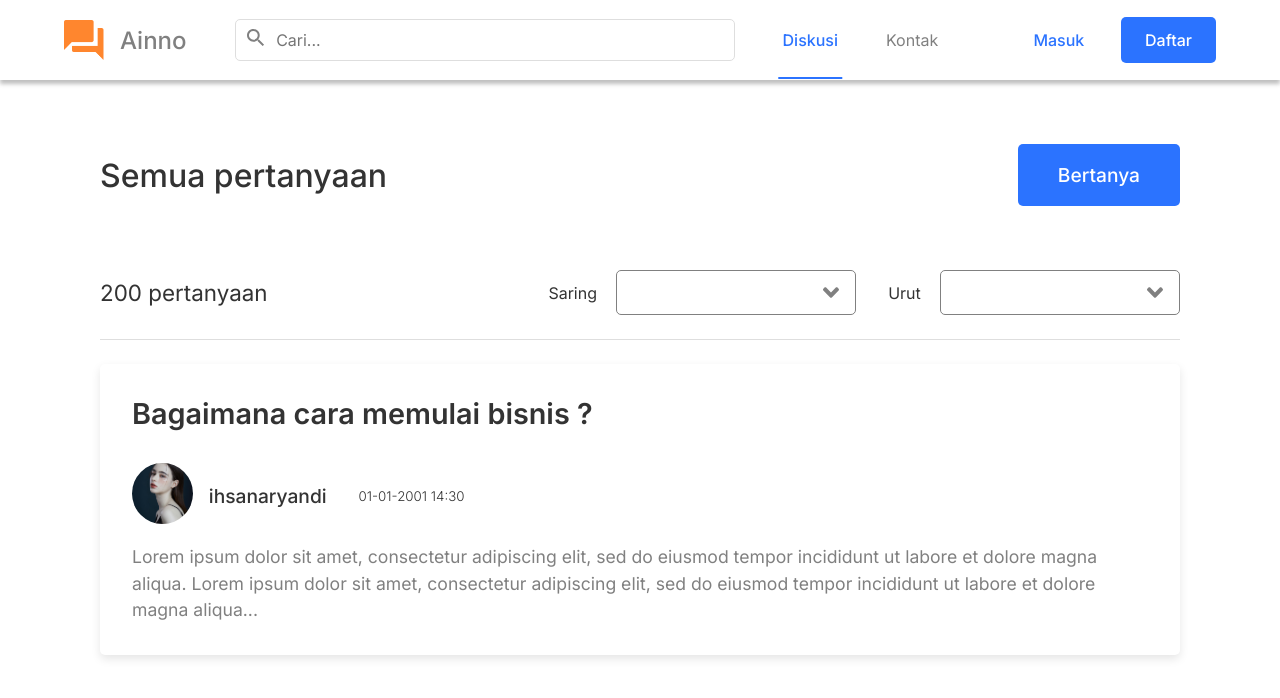
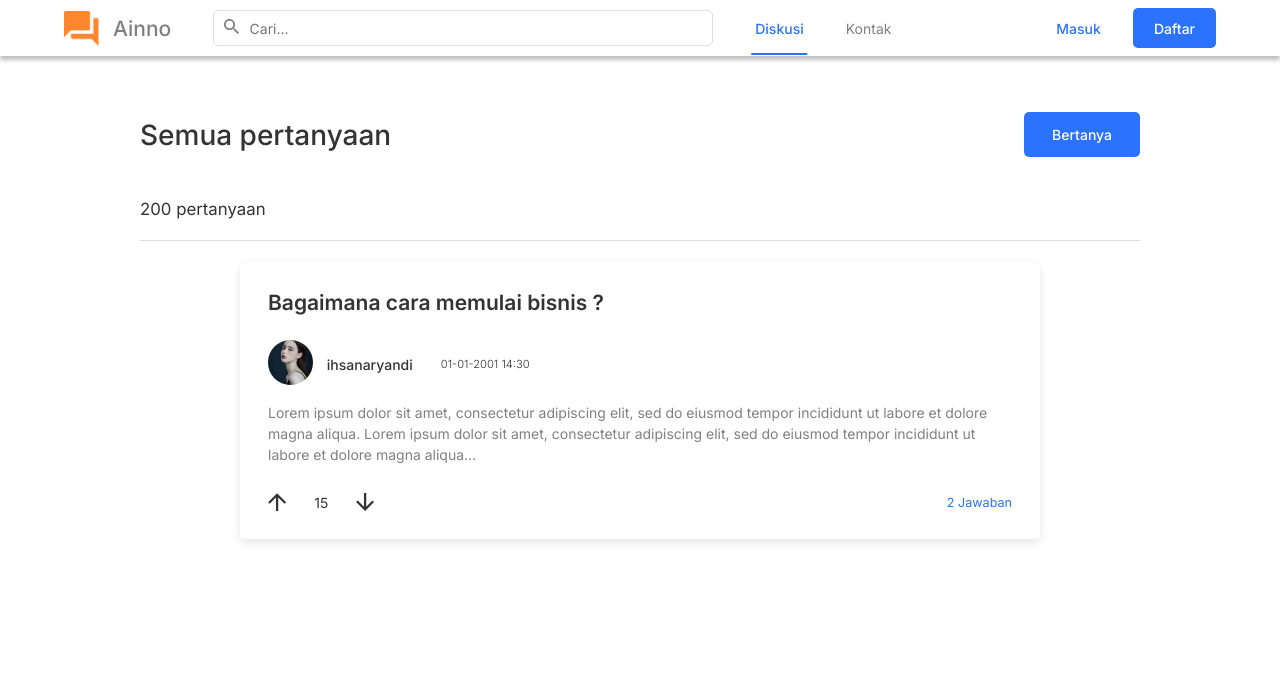
Before and after one commit to ihsan-aryandi/ainno, a React (Create React App) app: page /discuss in a window 1280 px wide. Shown: the top 698 px of the page. Built offline with nearby package versions, Linux system fonts and the light colour scheme.

Commit message:
Creating forum card

```diff
--- a/src/components/cards/forum-card/ForumCard.js
+++ b/src/components/cards/forum-card/ForumCard.js
@@ -1,22 +1,38 @@
 import React from 'react'
 import { Link } from 'react-router-dom'
+import ArrowIcon from 'components/icons/ArrowIcon'
 import styles from './ForumCard.module.css'
+import appendClass from 'utils/class'
 
-const ForumCard = () => {
+const ForumCard = ({
+    className = '',
+    style = {},
+    totalAnswer = 0
+}) => {
+
     return (
-        <div className={styles['forum-card']}>
+        <div className={appendClass(styles['forum-card'], className)} style={style}>
             <h1 className={styles['forum-card-title']}>
                 <Link className='default-color text-decoration-none' to='/question/10/bagaimana-cara-memulai-bisnis'>Bagaimana cara memulai bisnis ?</Link>
             </h1>
             <div className={styles['forum-card-profile']}>
                 <Link to='/profile/username-here'>
-                    <img className='img-rounded' src='/images/profile-example.jpg' alt='profile' style={{ width: '3.8rem', height: '3.8rem' }} />
+                    <img className='img-rounded' src='/images/profile-example.jpg' alt='profile' style={{ width: '3.2rem', height: '3.2rem' }} />
                 </Link>
-                <Link className='default-color text-decoration-none f-2 medium ml-2' to='/profile/username-here'>ihsanaryandi</Link>
-                <small className='light default-color ml-4'>01-01-2001 14:30</small>
+                <Link className='default-color text-decoration-none f-1 medium ml-2' to='/profile/username-here'>ihsanaryandi</Link>
+                <span className='light default-color ml-4'>01-01-2001 14:30</span>
+                {/* <small className='light default-color ml-4 f-1'></small> */}
             </div>
             <div className={styles['forum-card-body']}>
                 <p>Lorem ipsum dolor sit amet, consectetur adipiscing elit, sed do eiusmod tempor incididunt ut labore et dolore magna aliqua. Lorem ipsum dolor sit amet, consectetur adipiscing elit, sed do eiusmod tempor incididunt ut labore et dolore magna aliqua...</p>
+            </div>
+            <div className={styles['forum-card-footer']}>
+                <div className={styles['vote-container']}>
+                    <ArrowIcon className={appendClass(styles.vote, styles['up-vote'])} width='1.3rem' height='1.3rem' />
+                    <div className='default-color mx-4'>15</div>
+                    <ArrowIcon className={styles.vote} width='1.3rem' height='1.3rem' />
+                </div>
+                <span className={totalAnswer > 0 ? 'main-color1' : 'grey-color3 light'}>{totalAnswer} Jawaban</span>
             </div>
         </div>
     )
--- a/src/components/cards/forum-card/ForumCard.module.css
+++ b/src/components/cards/forum-card/ForumCard.module.css
@@ -6,8 +6,8 @@
 }
 
 .forum-card-title {
-    font-size: 1.8rem;
-    margin-bottom: 2rem;
+    font-size: 1.5rem;
+    margin-bottom: 1.8rem;
 }
 
 .forum-card-profile {
@@ -16,8 +16,44 @@
     margin-bottom: 1rem;
 }
 
+.forum-card-profile span {
+    font-size: .8rem;
+}
+
+.forum-card-body {
+    margin-bottom: 2rem;
+}
+
 .forum-card-body p {
-    font-size: 1.1rem;
+    font-size: 1rem;
     line-height: 1.5;
     color: var(--grey-color3);
 }
+
+.forum-card-footer {
+    display: flex;
+    justify-content: space-between;
+    align-items: center;
+}
+
+.forum-card-footer span {
+    font-size: .9rem;
+}
+
+.vote-container {
+    display: flex;
+    align-items: center;
+}
+
+.vote {
+    cursor: pointer;
+    transition: .1s;
+}
+
+.vote:hover {
+    fill: var(--main-color2);
+}
+
+.up-vote {
+    transform: rotate(180deg);
+}
--- /dev/null
+++ b/src/components/icons/ArrowIcon.js
@@ -0,0 +1,9 @@
+import React from 'react';
+
+export default function ArrowIcon({ className = '', width = '1rem', height = '1rem', onClick }) {
+  return (
+    <svg className={className} width={width} height={height} onClick={onClick} viewBox="0 0 16 16" fill="#333333" xmlns="http://www.w3.org/2000/svg">
+        <path style={{ fill: 'inherit' }}  d="M7.00008 0H9.00008V12L14.5001 6.5L15.9201 7.92L8.00008 15.84L0.0800781 7.92L1.50008 6.5L7.00008 12V0Z"/>
+    </svg>
+  );
+}
--- a/src/components/navbars/Navbar.module.css
+++ b/src/components/navbars/Navbar.module.css
@@ -2,7 +2,7 @@
     position: relative;
     background-color: #fff;
     box-shadow: 0px 4px 4px rgba(0, 0, 0, 0.25);
-    height: 5rem;
+    height: 4rem;
 }
 
 .navbar > div {
--- a/src/index.css
+++ b/src/index.css
@@ -16,6 +16,10 @@
     padding: 0;
     box-sizing: border-box;
     font-family: 'Inter', sans-serif;
+}
+
+html {
+    font-size: 14px;
 }
 
 body, input {
@@ -309,6 +313,55 @@ body, input {
 }
 
 /*
+    Horizontal
+*/
+
+.mx-auto {
+    margin-left: auto !important;
+    margin-right: auto !important;
+}
+
+.mx-1 {
+    margin-left: .5rem !important;
+    margin-right: .5rem !important;
+}
+
+.mx-2 {
+    margin-left: 1rem !important;
+    margin-right: 1rem !important;
+}
+
+.mx-3 {
+    margin-left: 1.5rem !important;
+    margin-right: 1.5rem !important;
+}
+
+.mx-4 {
+    margin-left: 2rem !important;
+    margin-right: 2rem !important;
+}
+
+.mx-5 {
+    margin-left: 2.5rem !important;
+    margin-right: 2.5rem !important;
+}
+
+.mx-6 {
+    margin-left: 3rem !important;
+    margin-right: 3rem !important;
+}
+
+.mx-7 {
+    margin-left: 3.5rem !important;
+    margin-right: 3.5rem !important;
+}
+
+.mx-8 {
+    margin-left: 4rem !important;
+    margin-right: 4rem !important;
+}
+
+/*
     Paddings
 */
 .px-1 {
@@ -418,5 +471,6 @@ body, input {
     position: relative;
     width: 90%;
     margin: auto;
-    max-width: 1800px;
+    /* background-color: red; */
+    max-width: 1280px;
 }
--- a/src/pages/discuss/DiscussPage.js
+++ b/src/pages/discuss/DiscussPage.js
@@ -1,47 +1,24 @@
 import React from 'react'
 import Container from 'components/containers/Container'
 import Button from 'components/buttons/Button'
-import Select from 'components/inputs/select-left-labeled/Select'
 import ForumCard from 'components/cards/forum-card/ForumCard'
 import { Link } from 'react-router-dom'
 
 export default function DiscussPage() {
-    const data = [
-        {
-            label: 'label 1',
-            value: 'value1'
-        },
-        {
-            label: 'label 2',
-            value: 'value2'
-        },
-        {
-            label: 'label 3',
-            value: 'value3'
-        },
-        {
-            label: 'label 3',
-            value: 'value3'
-        }
-    ]
     return (
-        <Container className='mt-8' maxWidth='1080px'>
-            <div className='d-flex content-between items-center mb-8'>
-                <h1 className='medium default-color'>Semua pertanyaan</h1>
+        <Container className='mt-8' maxWidth='1000px'>
+            <div className='d-flex content-between items-center mb-6'>
+                <h1 className='medium default-color f-6'>Semua pertanyaan</h1>
                 <Link to='/ask-question'>
-                    <Button label='Bertanya' padding='1.2rem 2.5rem' fontSize='1.2rem' />
+                    <Button label='Bertanya' padding='1rem 2rem' fontSize='1rem' />
                 </Link>
             </div>
             <div className='d-flex content-between items-center'>
-                <span className='total-question f-3'>200 pertanyaan</span>
-                <div className='d-flex items-center'>
-                    <Select className='mr-4' label='Saring' defaultValue='vote' data={data} />
-                    <Select label='Urut' defaultValue='vote' data={data} />
-                </div>
+                <span className='total-question f-2'>200 pertanyaan</span>
             </div>
             <hr className='bg-grey-color2 my-3' style={{ border: 'none', height: '1px' }} />
             <div className='questions'>
-                <ForumCard />
+                <ForumCard className='mx-auto' style={{ maxWidth: '800px' }} totalAnswer={2} />
             </div>
         </Container>
     )
```
Also changed, not shown: public/arrow.svg (added).
